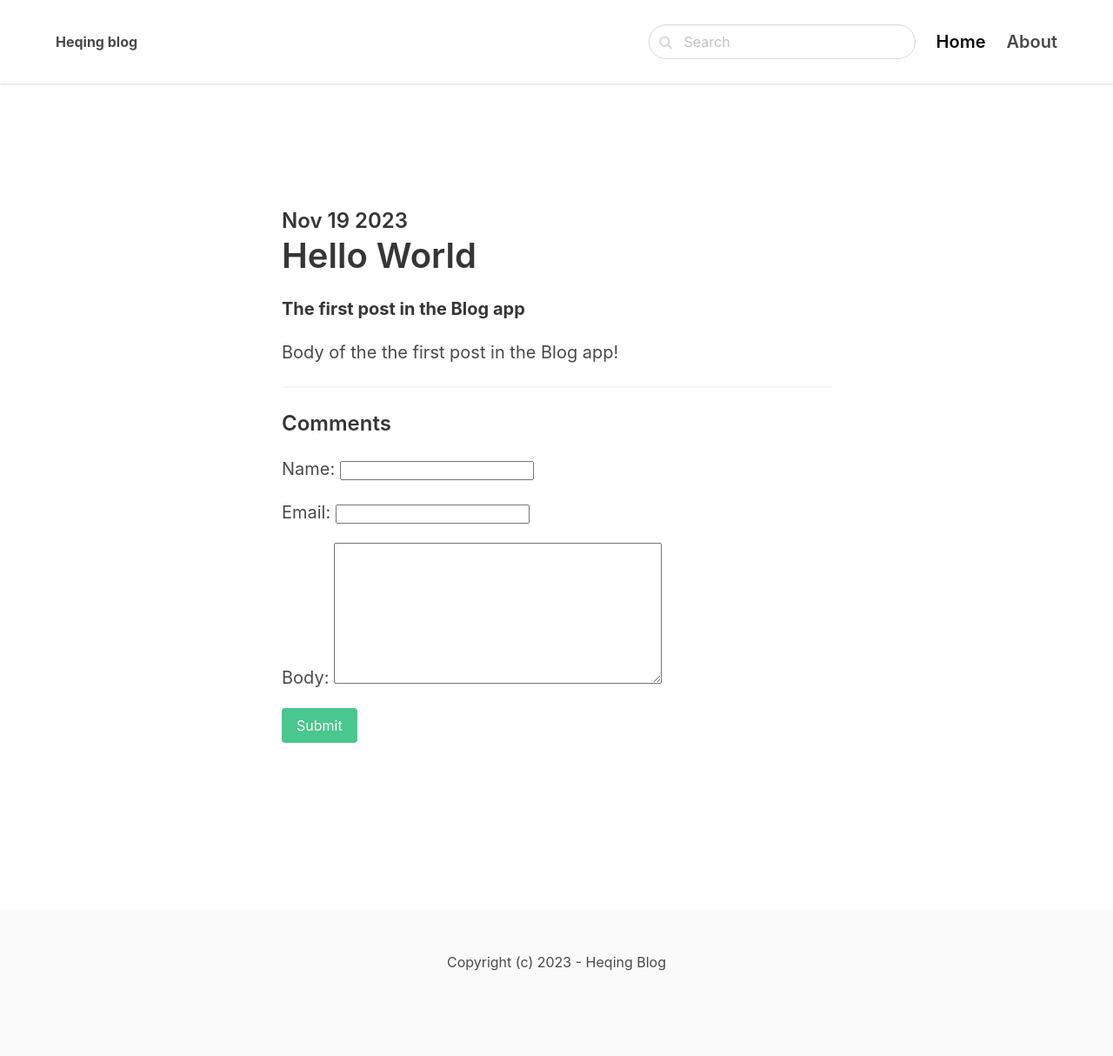
After one commit to hhq0421/heqingblog, a Django app: a page that uses blog/templates/blog/detail.html in a window 1280 px wide. The commit adds this page. Shown: the whole page at 87% size. Run offline with Django 4.2, Linux system fonts and the light colour scheme; data comes from the database, SQL or seed files in the repository; both versions use the stored data as it was after the commit; data that the repository does not hold is empty.

Commit message:
add comments and display comments

```diff
--- /dev/null
+++ b/blog/forms.py
@@ -0,0 +1,7 @@
+from django import forms
+from .models import Comment
+
+class CommentForm(forms.ModelForm):
+    class Meta:
+        model = Comment
+        fields = ('name', 'email', 'body')
--- a/blog/models.py
+++ b/blog/models.py
@@ -8,3 +8,15 @@ class Post(models.Model):
     intro = models.TextField()
     body = models.TextField()
     created_at = models.DateTimeField(auto_now_add = True)
+
+
+    class Meta:
+        ordering = ('-created_at',)
+
+
+class Comment(models.Model):
+    post = models.ForeignKey(Post, related_name='comments', on_delete=models.CASCADE)
+    name = models.CharField(max_length=255)
+    email = models.EmailField()
+    body = models.TextField()
+    created_at = models.DateTimeField(auto_now_add=True)
--- /dev/null
+++ b/blog/templates/blog/detail.html
@@ -0,0 +1,54 @@
+{% extends 'core/base.html' %}
+
+{% block title %}
+  {{ post.title }} |
+{% endblock %}
+
+{% block content %}
+  <section class="hero">
+    <div class="hero-body">
+      <div class="container">
+        <section class="section">
+          <div class="columns">
+            <div class="column is-8 is-offset-2">
+
+                <div class="content is-medium">
+                  <h2 class="subtitle is-4">{{ post.created_at|date:'M d Y' }}</h2>
+                  <h1 class="title">{{ post.title }}</h1>
+                  <p><strong>{{ post.intro }}</strong></p>
+
+                  <p> {{post.body}} </p>
+
+                    <hr>
+
+
+                    <h2 class = "subtitle is-4"> Comments </h2>
+
+                    <form method="post" class="mb-6">
+                        {% csrf_token %}
+
+                        {{form.as_p}}
+
+                        <div class='field'>
+                            <button class="button is-success">Submit</button>
+                        </div>
+                    </form>
+
+                    {% for comment in post.comments.all %}
+                        <article class="media box">
+                            <div class="media-content">
+                                <strong> {{comment.name}}</strong> <small>{{ comment.created_at|timesince}} ago</small><br>
+                                {{comment.body}}
+                            </div>
+                        </article>
+                    {% endfor %}
+
+                </div>
+
+            </div>
+          </div>
+        </section>
+      </div>
+    </div>
+  </section>
+{% endblock %}
--- /dev/null
+++ b/blog/urls.py
@@ -0,0 +1,7 @@
+from django.urls import path
+from blog import views
+
+urlpatterns = [
+    path('<slug:slug>/', views.detail, name='post_detail')
+
+]
--- a/blog/views.py
+++ b/blog/views.py
@@ -1,3 +1,23 @@
-from django.shortcuts import render
+from django.shortcuts import render, get_object_or_404, redirect
+from .models import Post
+
+from .forms import CommentForm
 
 # Create your views here.
+
+def detail(request, slug):
+    post = get_object_or_404(Post, slug=slug)
+
+    if request.method == 'Post':
+        form = CommentForm(request.POST)
+
+        if form.is_valid():
+            comment = form.save(commit=False)
+            comment.post = post
+            comment.save()
+
+            return redirect('post_detail', slug=slug)
+    else:
+        form = CommentForm()
+
+    return render(request, 'blog/detail.html', {'post': post, 'form' : form})
--- a/heqingblog/urls.py
+++ b/heqingblog/urls.py
@@ -15,13 +15,14 @@ Including another URLconf
     2. Add a URL to urlpatterns:  path('blog/', include('blog.urls'))
 """
 from django.contrib import admin
-from django.urls import path
+from django.urls import path, include
 
 from core.views import frontpage, about
 
 urlpatterns = [
     path('admin/', admin.site.urls),
     path('about/', about, name='about'),
+    path('', include('blog.urls')),
     path('', frontpage, name='frontpage'),
 
 ]
```
Also changed, not shown: core/templates/core/frontpage.html (+5 -4 lines), blog/migrations/0002_alter_post_options_comment.py (added), db.sqlite3.
